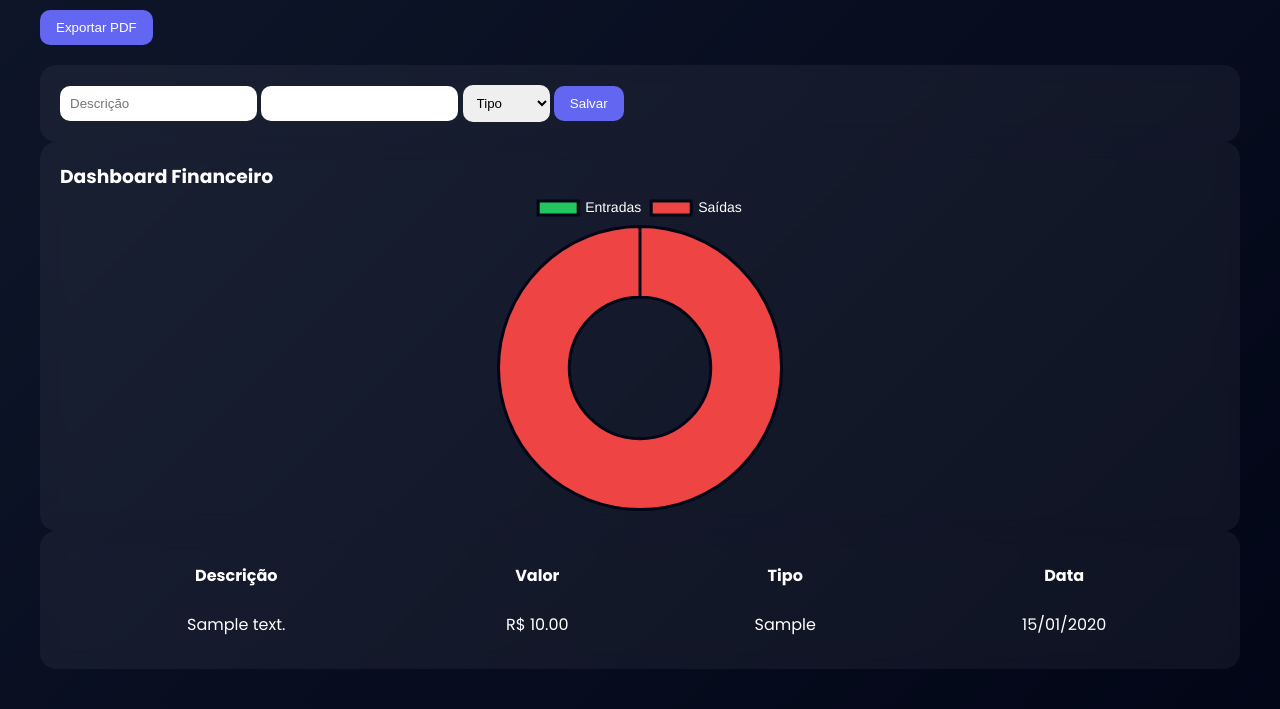
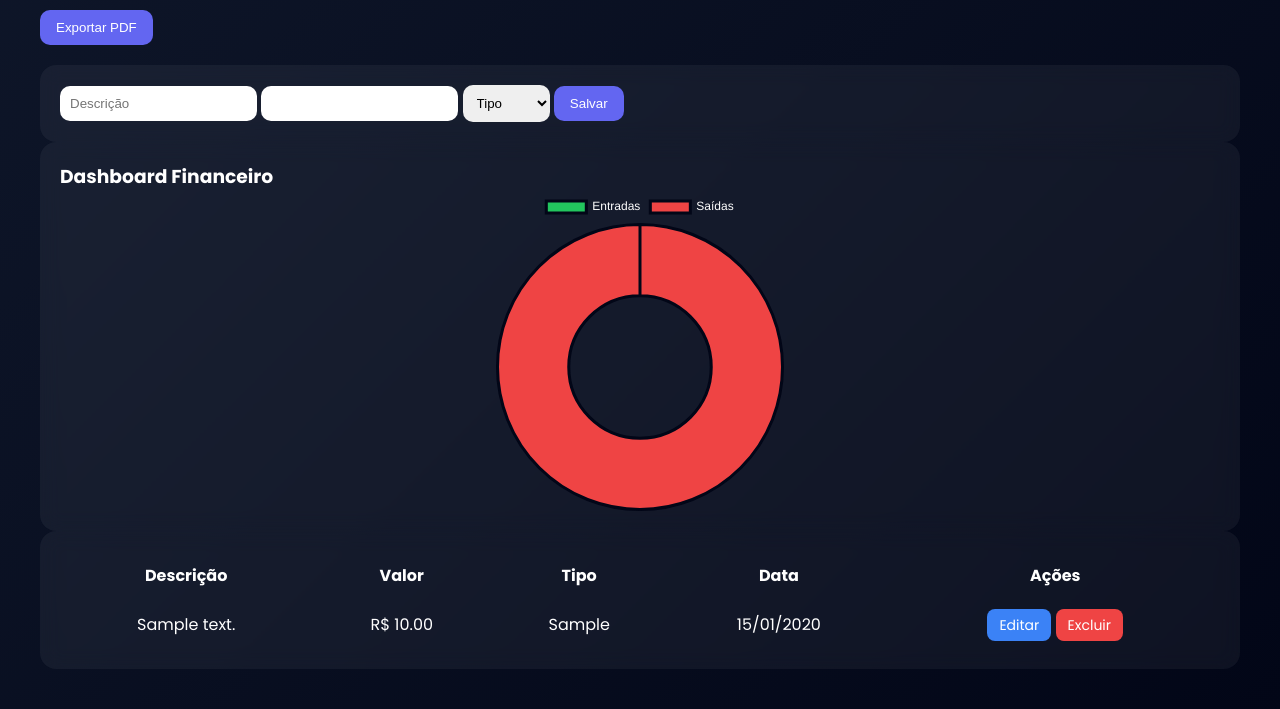
Before and after one commit to luiz2938310-pixel/marinalaiabeautyclinic.com.br, a Flask app: page /admin/financeiro in a window 1280 px wide. Shown: the part 215-924 px from the top of the page. Run offline with Flask 3, Linux system fonts and the light colour scheme; a user stored in the database is signed in; tables that the repository leaves empty hold one stand-in row (values such as "Sample post"); some libraries are stand-ins or nearby versions.

Commit message:
financeiro_admin.html

```diff
--- a/agenda_marina_pro/templates/financeiro_admin.html
+++ b/agenda_marina_pro/templates/financeiro_admin.html
@@ -88,6 +88,15 @@
             border-radius:8px;
             color:white;
             text-decoration:none;
+            font-size:14px;
+        }
+
+        .btn-edit {
+            background:#3b82f6;
+        }
+
+        .btn-del {
+            background:#ef4444;
         }
 
         button {
@@ -111,7 +120,6 @@
             outline:none;
         }
 
-        /* GRÁFICO */
         .grafico-box {
             position:relative;
             width:100%;
@@ -197,6 +205,7 @@
                 <th>Valor</th>
                 <th>Tipo</th>
                 <th>Data</th>
+                <th>Ações</th>
             </tr>
 
             {% for r in registros %}
@@ -205,6 +214,15 @@
                 <td>R$ {{ "%.2f"|format(r.valor) }}</td>
                 <td>{{ r.tipo }}</td>
                 <td>{{ r.data.strftime('%d/%m/%Y') }}</td>
+                <td>
+                    <a href="{{ url_for('editar_financeiro', id=r.id) }}" class="btn btn-edit">Editar</a>
+
+                    <a href="{{ url_for('excluir_financeiro', id=r.id) }}"
+                       class="btn btn-del"
+                       onclick="return confirm('Tem certeza que deseja excluir?')">
+                       Excluir
+                    </a>
+                </td>
             </tr>
             {% endfor %}
         </table>
@@ -229,7 +247,6 @@ let saidas = 0;
 
 let saldo = entradas - saidas;
 
-// FORMATAÇÃO BR
 function formatar(valor){
     return valor.toLocaleString('pt-BR', {style:'currency', currency:'BRL'});
 }
@@ -238,7 +255,6 @@ document.getElementById("entradaTotal").innerText = formatar(entradas);
 document.getElementById("saidaTotal").innerText = formatar(saidas);
 document.getElementById("saldoTotal").innerText = formatar(saldo);
 
-// GRÁFICO
 new Chart(document.getElementById('grafico'), {
     type: 'doughnut',
     data: {
@@ -256,16 +272,12 @@ new Chart(document.getElementById('grafico'), {
         maintainAspectRatio:false,
         plugins:{
             legend:{
-                labels:{ color:'#fff', font:{ size:14 } }
+                labels:{ color:'#fff' }
             }
-        },
-        animation:{
-            animateScale:true
         }
     }
 });
 
-// PDF
 function gerarPDF(){
     const { jsPDF } = window.jspdf;
     const doc = new jsPDF();
```
